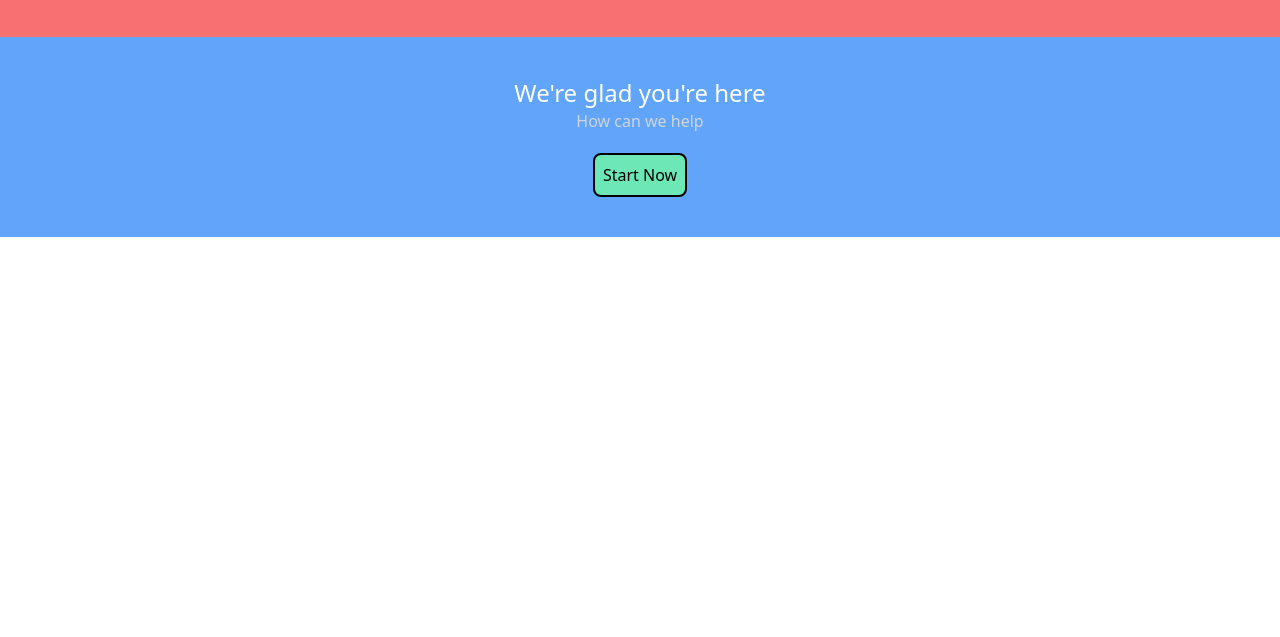
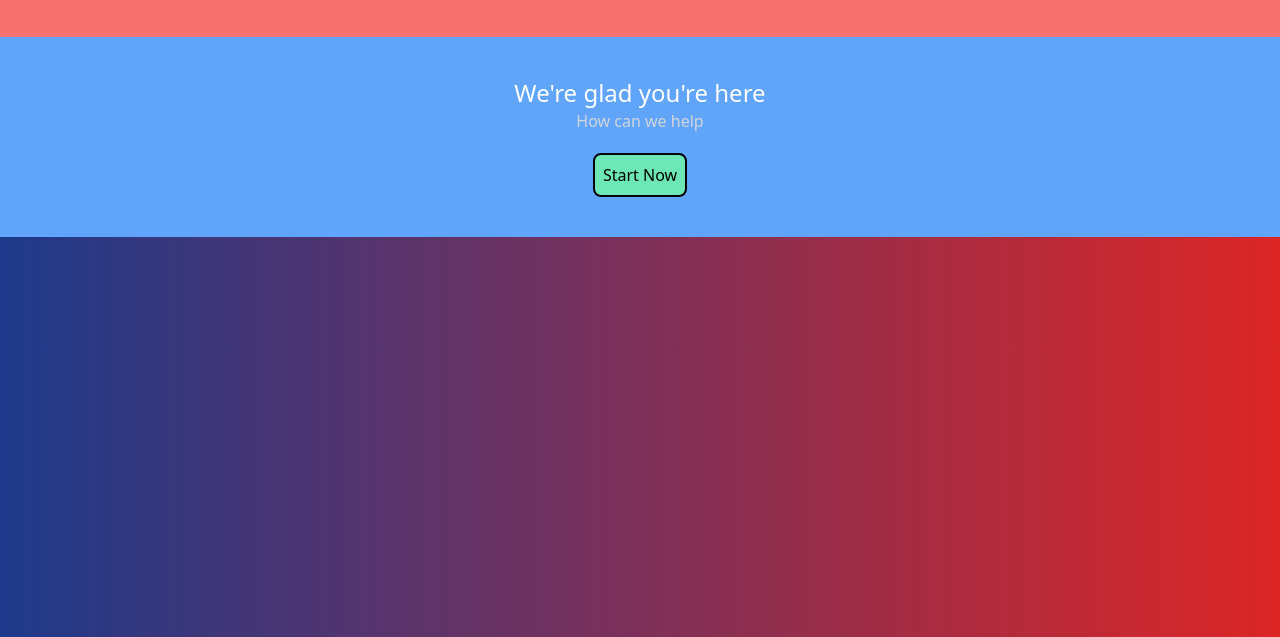
Before and after one commit to SauelAlmonte/tailwind-redo, a website: page index.html in a window 1280 px wide. Shown: the part 163-800 px from the top of the page. Drawn offline with nearby package versions, Linux system fonts and the light colour scheme.

Commit message:
Tailwindcss Play CDNJS

```diff
--- a/index.html
+++ b/index.html
@@ -9,7 +9,7 @@
     <title>Document</title>
 </head>
 <body>
-    <div class="text-center">
+    <div class="text-center h-screen bg-gradient-to-r from-blue-900 to-red-600">
         <div class="bg-red-400 p-10">
             <h1 class="text-4xl p-10">Welcome</h1>
         </div>
```
